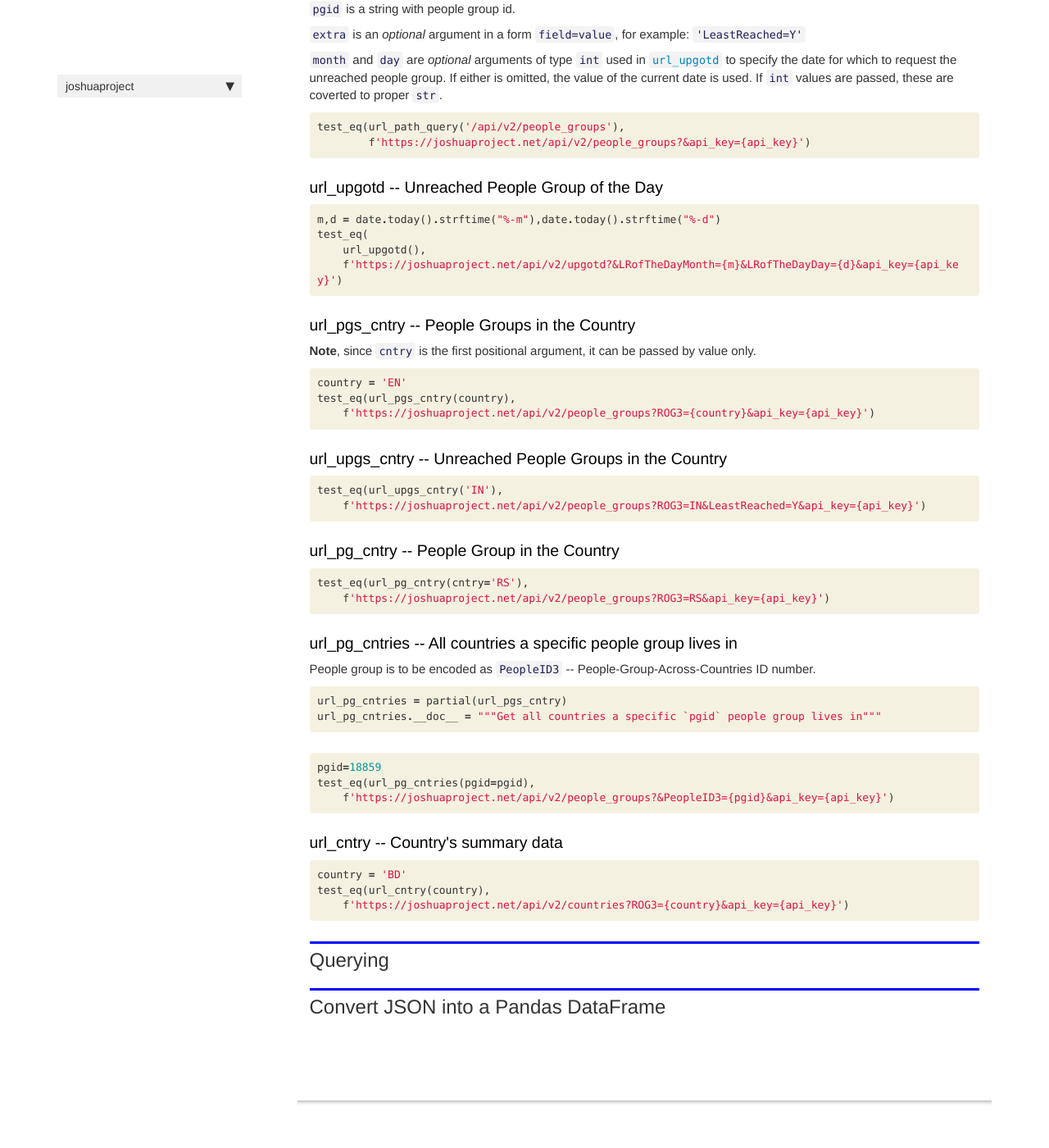
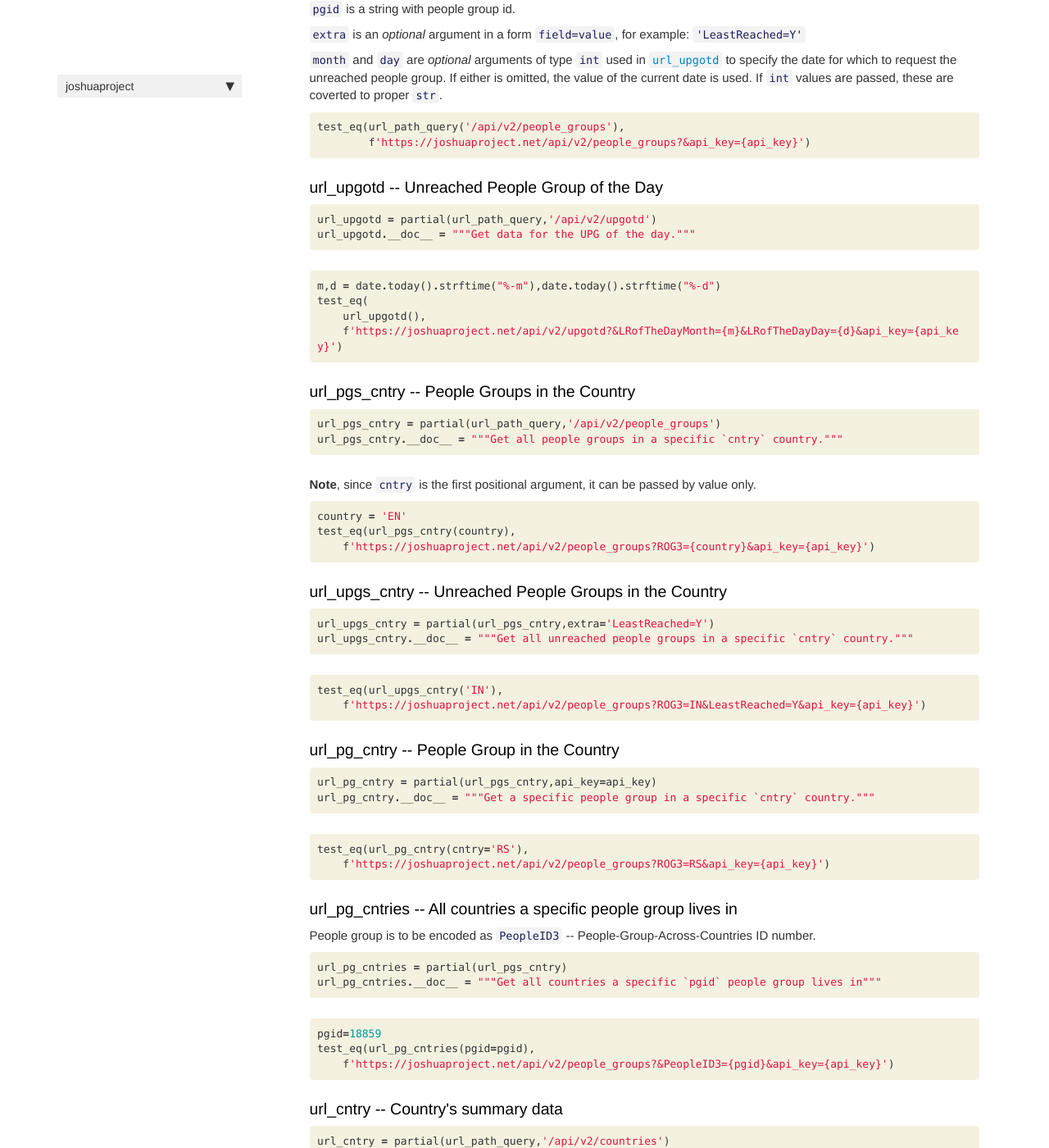
Before and after one commit to kdorichev/joshuaproject, a Jekyll site: the page built from docs/core.html, in a window 1280 px wide and 1400 px high, scrolled down 860 px. Shown: the whole window at 82% size. Built offline with Jekyll 4.4.1, drawn with Linux system fonts in a browser that asks for light colours; nearby versions of some CDN libraries; comment, search, counter and statistics services are not loaded; some of the changed text lies outside the part shown.

Commit message:
# exports to add code to the docs

```diff
--- a/docs/core.html
+++ b/docs/core.html
@@ -46,7 +46,7 @@ summary: "Python library to access online data from the Joshua Project via APIv2
 
 
 <div class="output_markdown rendered_html output_subarea ">
-<h3 id="url_path_query" class="doc_header"><code>url_path_query</code><a href="https://github.com/kdorichev/joshuaproject/tree/master/joshuaproject/core.py#L18" class="source_link" style="float:right">[source]</a></h3><blockquote><p><code>url_path_query</code>(<strong><code>path</code></strong>:<code>str</code>, <strong><code>cntry</code></strong>:<code>str</code>=<em><code>None</code></em>, <strong><code>pgid</code></strong>:<code>str</code>=<em><code>None</code></em>, <strong><code>extra</code></strong>=<em><code>None</code></em>, <strong><code>month</code></strong>=<em><code>None</code></em>, <strong><code>day</code></strong>=<em><code>None</code></em>, <strong><code>api_key</code></strong>=<em><code>'your_api_key'</code></em>)</p>
+<h3 id="url_path_query" class="doc_header"><code>url_path_query</code><a href="https://github.com/kdorichev/joshuaproject/tree/master/joshuaproject/core.py#L19" class="source_link" style="float:right">[source]</a></h3><blockquote><p><code>url_path_query</code>(<strong><code>path</code></strong>:<code>str</code>, <strong><code>cntry</code></strong>:<code>str</code>=<em><code>None</code></em>, <strong><code>pgid</code></strong>:<code>str</code>=<em><code>None</code></em>, <strong><code>extra</code></strong>=<em><code>None</code></em>, <strong><code>month</code></strong>=<em><code>None</code></em>, <strong><code>day</code></strong>=<em><code>None</code></em>, <strong><code>api_key</code></strong>=<em><code>'your_api_key'</code></em>)</p>
 </blockquote>
 <p>Builds and returns a string url to query <code>path</code> for <code>cntry</code>
 with optional <code>pgid</code>,<code>extra</code>,<code>month</code> and <code>day</code>.</p>
@@ -92,6 +92,17 @@ with optional <code>pgid</code>,<code>extra</code>,<code>month</code> and <code>
 </div>
 </div>
 <div class="cell border-box-sizing code_cell rendered">
+<div class="input">
+
+<div class="inner_cell">
+    <div class="input_area">
+<div class=" highlight hl-ipython3"><pre><span></span><span class="n">url_upgotd</span> <span class="o">=</span> <span class="n">partial</span><span class="p">(</span><span class="n">url_path_query</span><span class="p">,</span><span class="s1">&#39;/api/v2/upgotd&#39;</span><span class="p">)</span>
+<span class="n">url_upgotd</span><span class="o">.</span><span class="vm">__doc__</span> <span class="o">=</span> <span class="s2">&quot;&quot;&quot;Get data for the UPG of the day.&quot;&quot;&quot;</span>
+</pre></div>
+
+    </div>
+</div>
+</div>
 
 </div>
 <div class="cell border-box-sizing code_cell rendered">
@@ -117,6 +128,17 @@ with optional <code>pgid</code>,<code>extra</code>,<code>month</code> and <code>
 </div>
 </div>
 <div class="cell border-box-sizing code_cell rendered">
+<div class="input">
+
+<div class="inner_cell">
+    <div class="input_area">
+<div class=" highlight hl-ipython3"><pre><span></span><span class="n">url_pgs_cntry</span> <span class="o">=</span> <span class="n">partial</span><span class="p">(</span><span class="n">url_path_query</span><span class="p">,</span><span class="s1">&#39;/api/v2/people_groups&#39;</span><span class="p">)</span>
+<span class="n">url_pgs_cntry</span><span class="o">.</span><span class="vm">__doc__</span> <span class="o">=</span> <span class="s2">&quot;&quot;&quot;Get all people groups in a specific `cntry` country.&quot;&quot;&quot;</span>
+</pre></div>
+
+    </div>
+</div>
+</div>
 
 </div>
 <div class="cell border-box-sizing text_cell rendered"><div class="inner_cell">
@@ -148,6 +170,17 @@ with optional <code>pgid</code>,<code>extra</code>,<code>month</code> and <code>
 </div>
 </div>
 <div class="cell border-box-sizing code_cell rendered">
+<div class="input">
+
+<div class="inner_cell">
+    <div class="input_area">
+<div class=" highlight hl-ipython3"><pre><span></span><span class="n">url_upgs_cntry</span> <span class="o">=</span> <span class="n">partial</span><span class="p">(</span><span class="n">url_pgs_cntry</span><span class="p">,</span><span class="n">extra</span><span class="o">=</span><span class="s1">&#39;LeastReached=Y&#39;</span><span class="p">)</span>
+<span class="n">url_upgs_cntry</span><span class="o">.</span><span class="vm">__doc__</span> <span class="o">=</span> <span class="s2">&quot;&quot;&quot;Get all unreached people groups in a specific `cntry` country.&quot;&quot;&quot;</span>
+</pre></div>
+
+    </div>
+</div>
+</div>
 
 </div>
 <div class="cell border-box-sizing code_cell rendered">
@@ -171,6 +204,17 @@ with optional <code>pgid</code>,<code>extra</code>,<code>month</code> and <code>
 </div>
 </div>
 <div class="cell border-box-sizing code_cell rendered">
+<div class="input">
+
+<div class="inner_cell">
+    <div class="input_area">
+<div class=" highlight hl-ipython3"><pre><span></span><span class="n">url_pg_cntry</span> <span class="o">=</span> <span class="n">partial</span><span class="p">(</span><span class="n">url_pgs_cntry</span><span class="p">,</span><span class="n">api_key</span><span class="o">=</span><span class="n">api_key</span><span class="p">)</span>
+<span class="n">url_pg_cntry</span><span class="o">.</span><span class="vm">__doc__</span> <span class="o">=</span> <span class="s2">&quot;&quot;&quot;Get a specific people group in a specific `cntry` country.&quot;&quot;&quot;</span>
+</pre></div>
+
+    </div>
+</div>
+</div>
 
 </div>
 <div class="cell border-box-sizing code_cell rendered">
@@ -236,6 +280,17 @@ with optional <code>pgid</code>,<code>extra</code>,<code>month</code> and <code>
 </div>
 </div>
 <div class="cell border-box-sizing code_cell rendered">
+<div class="input">
+
+<div class="inner_cell">
+    <div class="input_area">
+<div class=" highlight hl-ipython3"><pre><span></span><span class="n">url_cntry</span> <span class="o">=</span> <span class="n">partial</span><span class="p">(</span><span class="n">url_path_query</span><span class="p">,</span><span class="s1">&#39;/api/v2/countries&#39;</span><span class="p">)</span>
+<span class="n">url_cntry</span><span class="o">.</span><span class="vm">__doc__</span> <span class="o">=</span> <span class="s2">&quot;&quot;&quot;Get a country summary data.&quot;&quot;&quot;</span>
+</pre></div>
+
+    </div>
+</div>
+</div>
 
 </div>
 <div class="cell border-box-sizing code_cell rendered">
--- a/joshuaproject/_nbdev.py
+++ b/joshuaproject/_nbdev.py
@@ -12,6 +12,8 @@ index = {"api_key": "00_core.ipynb",
          "url_upgs_cntry.__doc__": "00_core.ipynb",
          "url_pg_cntry": "00_core.ipynb",
          "url_pg_cntry.__doc__": "00_core.ipynb",
+         "url_pg_cntries": "00_core.ipynb",
+         "url_pg_cntries.__doc__": "00_core.ipynb",
          "url_cntry": "00_core.ipynb",
          "url_cntry.__doc__": "00_core.ipynb"}
 
```
Also changed, not shown: joshuaproject/core.py (+6 -1 lines), 1 other file.
